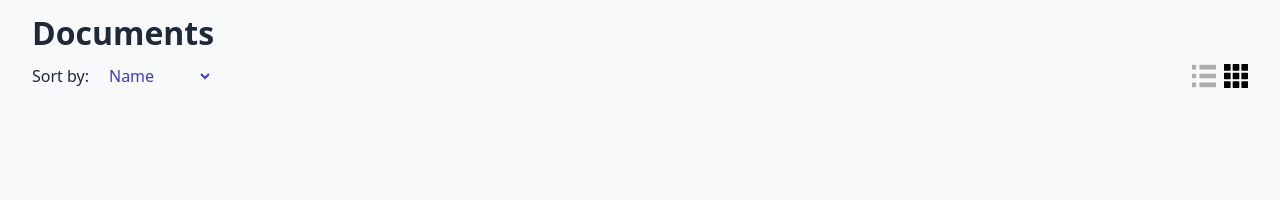
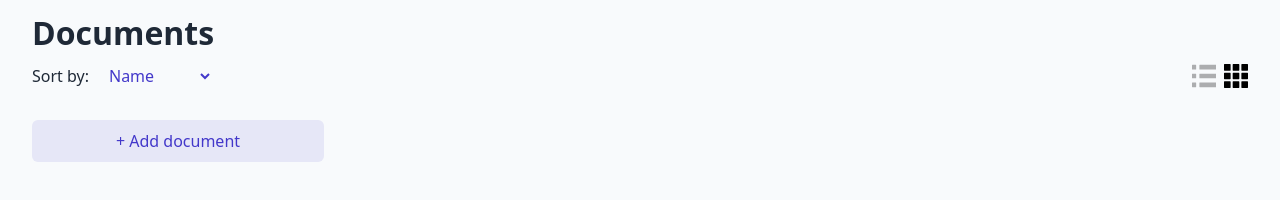
Before and after one commit to mariogl/documents, a website built with Vite: page index.html in a window 1280 px wide. Both pictures are taken after a click on the radio button 1236 px from the left and 76 px from the top of the page. Built offline with nearby package versions, Linux system fonts and the light colour scheme; no server answers.

Commit message:
feat(documents): add button to create document

```diff
--- a/src/documents/components/DocumentsList/DocumentsList.module.css
+++ b/src/documents/components/DocumentsList/DocumentsList.module.css
@@ -9,3 +9,9 @@
   justify-content: space-between;
   align-items: center;
 }
+
+.documentsList__buttonContainer--grid {
+  display: grid;
+  grid-template-columns: repeat(auto-fill, minmax(270px, 1fr));
+  gap: 16px;
+}
--- a/src/documents/components/DocumentsList/DocumentsList.ts
+++ b/src/documents/components/DocumentsList/DocumentsList.ts
@@ -1,3 +1,4 @@
+import ButtonComponent from "../../../shared/components/Button/Button";
 import Component from "../../../shared/components/Component";
 import type { ComponentProps } from "../../../shared/components/types";
 import { MOBILE_BREAKPOINT } from "../../../shared/config/config";
@@ -65,6 +66,19 @@ class DocumentsListComponent extends Component {
 
     container.appendChild(documentsComponent.getElement());
 
+    const buttonContainer = document.createElement("div");
+    if (this.layoutType === "grid") {
+      buttonContainer.className =
+        styles["documentsList__buttonContainer--grid"];
+    }
+    container.appendChild(buttonContainer);
+
+    const createButton = new ButtonComponent({
+      text: "+ Add document",
+      size: this.layoutType === "list" ? "full" : "auto",
+    });
+    buttonContainer.appendChild(createButton.getElement());
+
     return container;
   }
 
```
